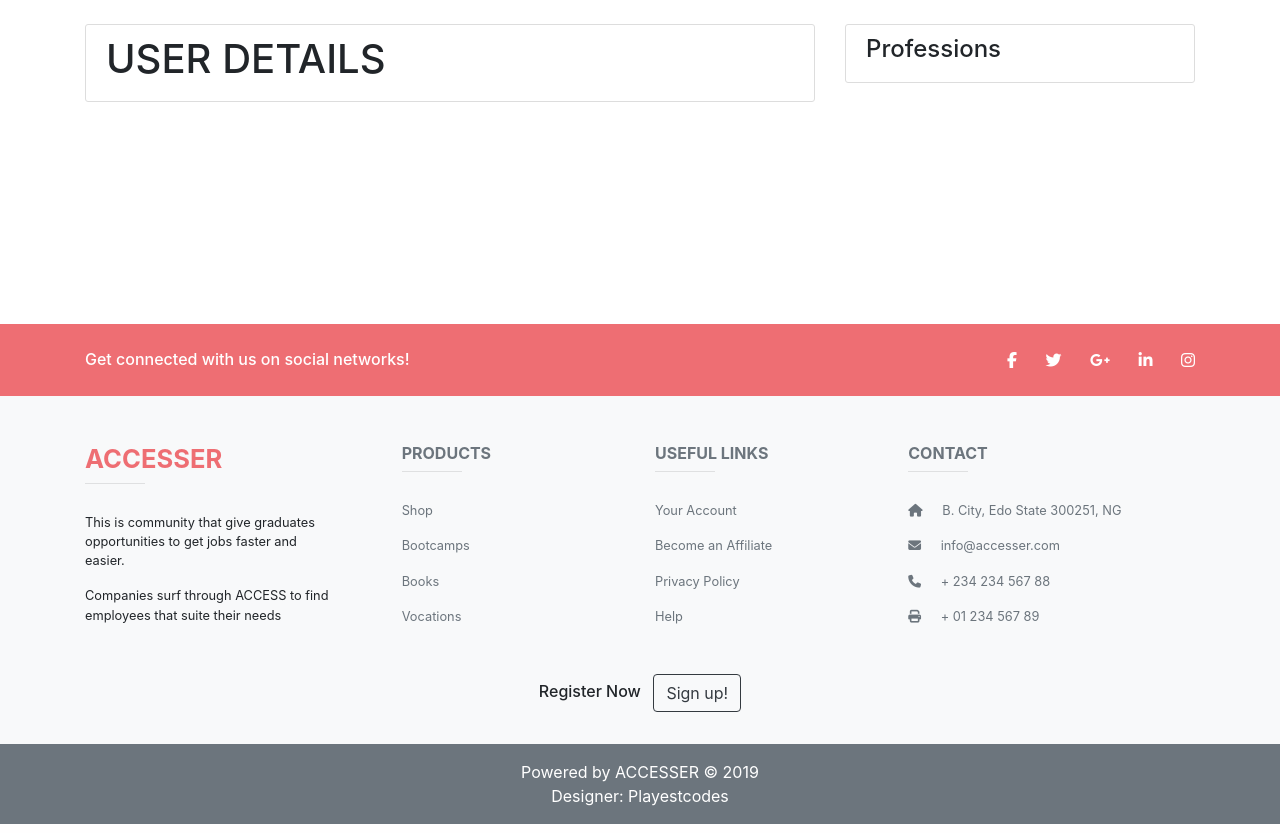
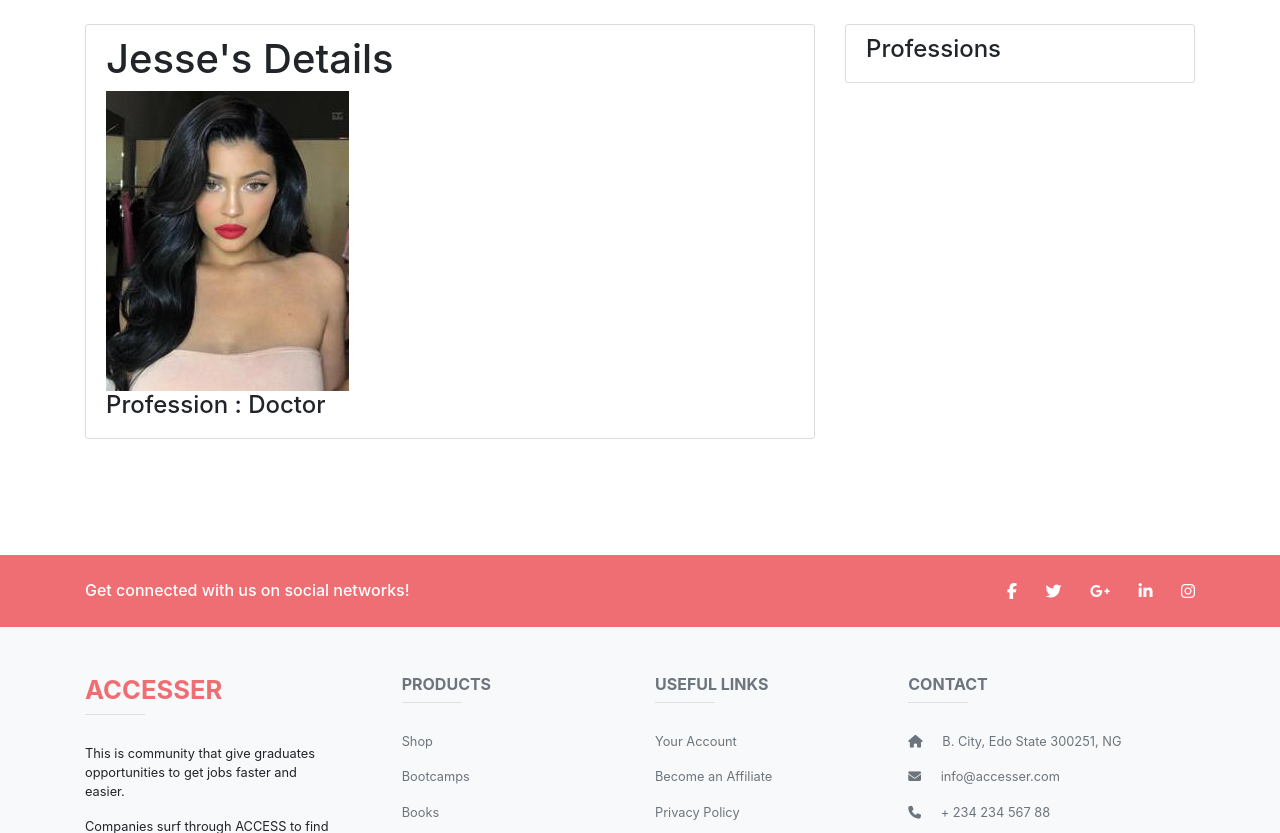
Before and after one commit to playest1/Accesser, a Django app: page /user/5/ in a window 1280 px wide. Shown: the part 56-889 px from the top of the page. Run offline with Django 3.2, Linux system fonts and the light colour scheme; data comes from the database, SQL or seed files in the repository; some libraries are stand-ins or nearby versions.

Commit message:
Modulated urls.py And  Fixed Template Error

```diff
--- a/myapp/urls.py
+++ b/myapp/urls.py
@@ -14,22 +14,12 @@ Including another URLconf
     2. Add a URL to urlpatterns:  path('blog/', include('blog.urls'))
 """
 from django.contrib import admin
-from django.contrib.auth import views as auth_views
 from django.urls import path, include
 from django.conf import settings
 from django.conf.urls.static import static
-from users import views as user_views
 
 urlpatterns = [
     path('admin/', admin.site.urls),
-    path('register/', user_views.register, name='register'),
-    path('profile/', user_views.profile, name='profile'),
-    path('users/<str:profession>/', user_views.users_by_profession, name="user-profession"),
-    path('login/', auth_views.LoginView.as_view(template_name='users/login.html'), name='login'),
-    path('logout/', auth_views.LogoutView.as_view(template_name='users/logout.html'), name='logout'),
-    path('password-reset/', auth_views.PasswordResetView.as_view(template_name='users/password_reset.html'), name='password_reset'),
-    path('password-reset/done/', auth_views.PasswordResetDoneView.as_view(template_name='users/password_reset_done.html'), name='password_reset_done'),
-    path('password-reset-confirm/<uidb64>/<token>/', auth_views.PasswordResetConfirmView.as_view(template_name='users/password_reset_confirm.html'), name='password_reset_confirm'),
     path('user/', include('users.urls')),
     path('', include('blog.urls')),
 ]
--- a/users/templates/users/user_details.html
+++ b/users/templates/users/user_details.html
@@ -1,7 +1,10 @@
 {% extends "blog/base.html" %}
 {% load crispy_forms_tags %}
 {% block content %}
+
     <div class="content-section">
-     <h1>USER DETAILS</h1>
+     <h1>{{ user }}'s Details</h1>
+     <img src="{{ user.profile.image.url }}" style="max-width:100%"/>
+     <h4>Profession : {{ user.profile.profession }}</h4>
     </div>
 {% endblock content %}
--- a/users/templates/users/user_profession.html
+++ b/users/templates/users/user_profession.html
@@ -21,7 +21,9 @@
             </div>
 
             <div class="col-md-4 mb-2">
-            <button type="button" class="btn btn-info"><a href="{% url 'user-details' profile.user.id %}"></a>View</button>
+            <button type="button" class="btn btn-info">
+                <a href="{% url 'user-details' profile.user.id %}">View</a>
+                </button>
             </div>
 
         </div>
--- a/users/urls.py
+++ b/users/urls.py
@@ -1,7 +1,17 @@
 from django.urls import path
-from .views import UserDetailView
-from . import views
+from django.contrib.auth import views as auth_views
+
+from . import views as user_views
 
 urlpatterns = [
-    path('<int:pk>/', UserDetailView.as_view(), name='user-details'),
+    path('<int:pk>/', user_views.UserDetailView.as_view(), name='user-details'),
+    path('register/', user_views.register, name='register'),
+    path('profile/', user_views.profile, name='profile'),
+    path('login/', auth_views.LoginView.as_view(template_name='users/login.html'), name='login'),
+    path('logout/', auth_views.LogoutView.as_view(template_name='users/logout.html'), name='logout'),
+    path('password-reset/', auth_views.PasswordResetView.as_view(template_name='users/password_reset.html'), name='password_reset'),
+    path('password-reset/done/', auth_views.PasswordResetDoneView.as_view(template_name='users/password_reset_done.html'), name='password_reset_done'),
+    path('users/<str:profession>/', user_views.users_by_profession, name="user-profession"),
+    path('password-reset-confirm/<uidb64>/<token>/', auth_views.PasswordResetConfirmView.as_view(template_name='users/password_reset_confirm.html'), name='password_reset_confirm'),
+
 ]
--- a/users/views.py
+++ b/users/views.py
@@ -64,3 +64,4 @@ def users_by_profession(request, profession):
 class UserDetailView(DetailView):
     model = User
     template_name = 'users/user_details.html'
+    context_object_name = "user"
```
